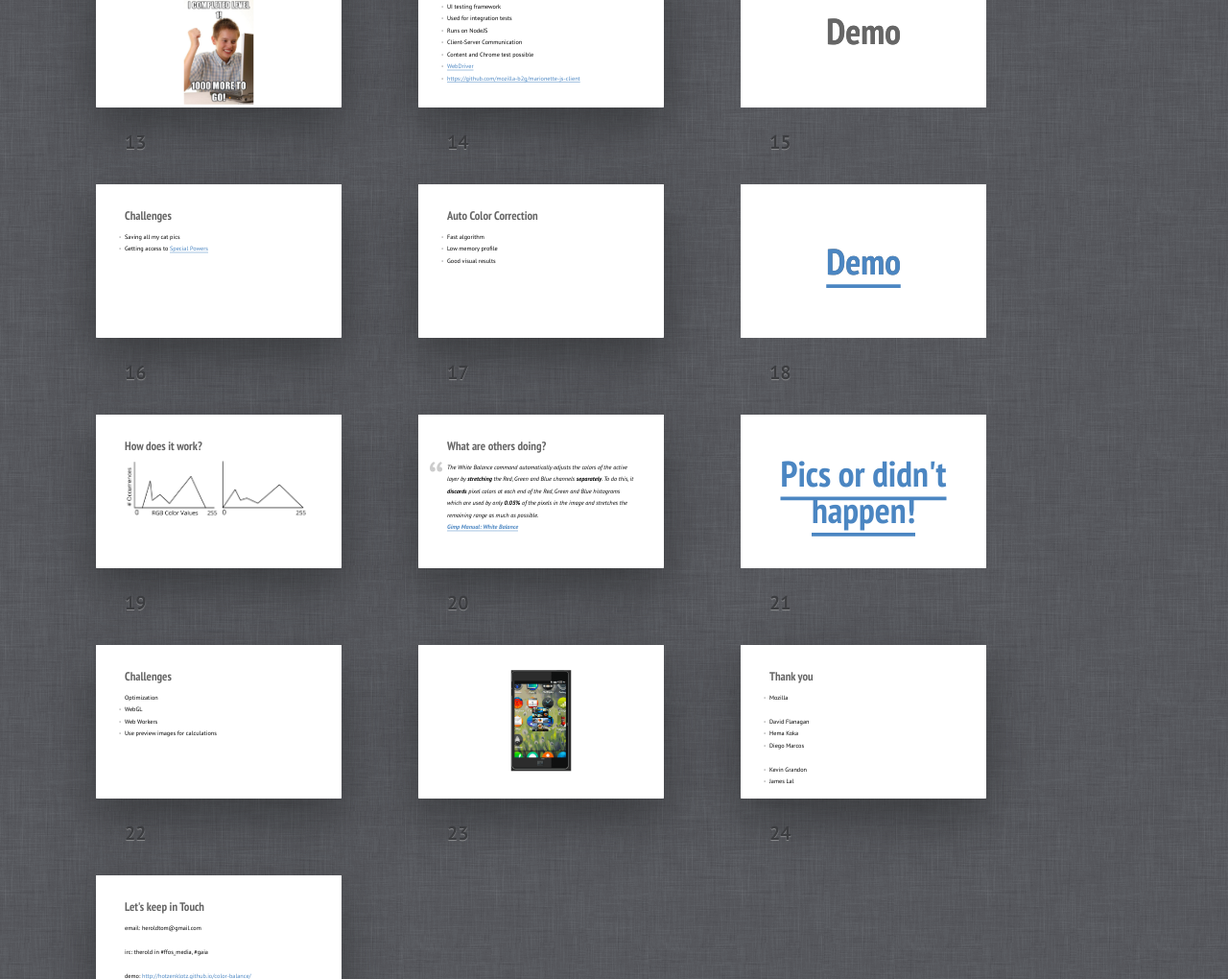
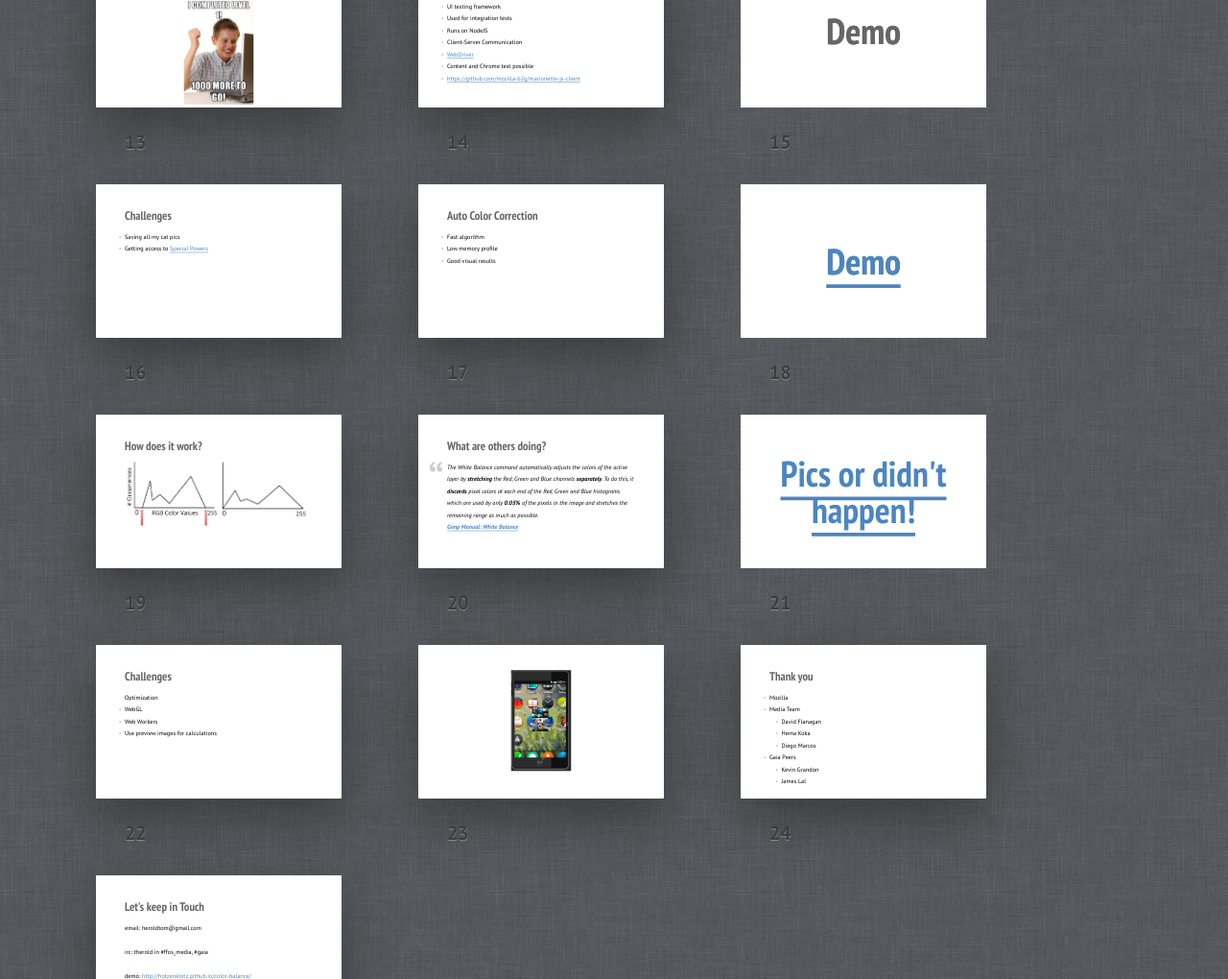
Before and after one commit to hotzenklotz/mozilla-intern-presentation, a plain HTML site: page index.html in a window 1280 px wide. Shown: the part 1188-2208 px from the top of the page at 96% size. Drawn offline with Linux system fonts and the light colour scheme.

Commit message:
updated presentation

```diff
--- a/index.html
+++ b/index.html
@@ -80,7 +80,7 @@
 
 	<section class="slide"><div>
 		<h2>Firefox OS</h2>
-		<p>Image of Map with Poland, Spain, Venezuela and Colombia</p>
+		<p><img src="pictures/world-map.png" width="100%"></p>
 	</div></section>
 
 	<section class="slide" id="arch"><div>
@@ -201,8 +201,8 @@
 			<li>Used for integration tests</li>
 			<li>Runs on NodeJS</li>
 			<li>Client-Server Communication</li>
+			<li><a href="http://www.w3.org/TR/2013/WD-webdriver-20130117/">WebDriver</a></li>
 			<li>Content and Chrome test possible</li>
-			<li><a href="http://www.w3.org/TR/2013/WD-webdriver-20130117/">WebDriver</a></li>
 			<li><a href="https://github.com/mozilla-b2g/marionette-js-client">https://github.com/mozilla-b2g/marionette-js-client</a></li>
 		</ul>
 	</div></section>
@@ -237,7 +237,8 @@
 	<section class="slide"><div>
 		<h2>How does it work?</h2>
 		<p><img src="pictures/histogram.png" width="400px"></p>
-		<p class="next"><img src="pictures/histogram-strechted.png" width="370px" style="transform:translate(400px, -300px)"></p>
+		<p class="next"><img src="pictures/histogram-indicators.png" width="290px" style="transform:translate(60px, -100px);"></p>
+		<p class="next"><img src="pictures/histogram-strechted.png" width="370px" style="transform:translate(400px, -435px)"></p>
 	</div></section>
 
 	<section class="slide"><div>
@@ -271,16 +272,19 @@
 		<h2>Thank you</h2>
 		<ul>
 			<li>Mozilla</li>
-		</ul>
+			<li>Media Team
 				<ul>
 					<li>David Flanagan</li>
 					<li>Hema Koka</li>
 					<li>Diego Marcos</li>
 				</ul>
+			</li>
+			<li>Gaia Peers
 				<ul>
 					<li>Kevin Grandon</li>
 					<li>James Lal	</li>
 				</ul>
+			</li>
 	</div></section>
 
 	<section class="slide" ><div>
```
Also changed, not shown: pictures/firefox-os_logo.jpg, pictures/histogram-indicators.png (added), pictures/world-map.png (added). Lines whose indentation alone changed are shown as unchanged.
